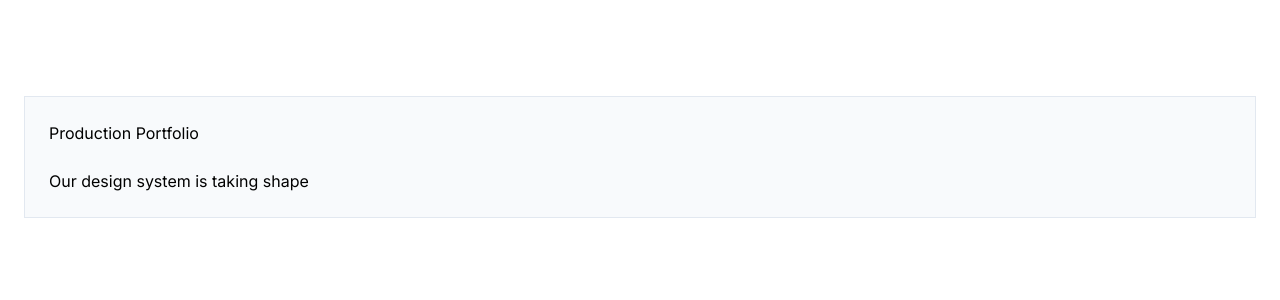
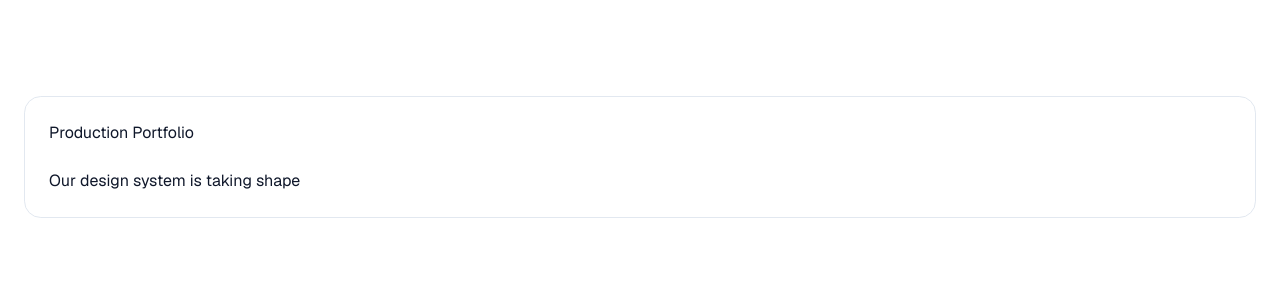
Before and after one commit to MMALLIKARJUN2312/Portfolio_Website, a Next.js app in the folder apps/web/: page / in a window 1280 px wide. Shown: the top 300 px of the page. Built offline with nearby package versions, Linux system fonts and the light colour scheme.

Commit message:
refactor(styles): align semantic design tokens with shadcn conventions

```diff
--- a/apps/web/components/ui/Surface.tsx
+++ b/apps/web/components/ui/Surface.tsx
@@ -7,8 +7,8 @@ const surfaceVariants = cva(
   {
     variants : {
       variant : {
-        default: "bg-(--color-surface) border-(--color-border)",
-        elevated: "bg-(--color-surface-elevated) shadow-lg",
+        default: "bg-(--card) border-(--border)",
+        elevated: "bg-(--popover) shadow-lg",
         ghost: "border-transparent bg-transparent",
       },
       padding : {
--- a/apps/web/styles/tokens/colors.css
+++ b/apps/web/styles/tokens/colors.css
@@ -1,34 +1,47 @@
 :root {
-  /* Backgrounds */
-  --color-background: #ffffff;
-  --color-surface: #f8fafc;
-  --color-surface-elevated: #ffffff;
+  /*
+   * Brand Palette
+   */
+  --brand-50: #eff6ff;
+  --brand-100: #dbeafe;
+  --brand-200: #bfdbfe;
+  --brand-300: #93c5fd;
+  --brand-400: #60a5fa;
+  --brand-500: #3b82f6;
+  --brand-600: #2563eb;
+  --brand-700: #1d4ed8;
+  --brand-800: #1e40af;
+  --brand-900: #1e3a8a;
 
-  /* Foreground */
-  --color-foreground: #0f172a;
-  --color-foreground-muted: #475569;
+  /*
+   * Semantic Tokens
+   */
+  --background: #ffffff;
+  --foreground: #0f172a;
 
-  /* Brand */
-  --color-primary: #2563eb;
-  --color-primary-foreground: #ffffff;
+  --card: #ffffff;
+  --card-foreground: var(--foreground);
 
-  /* Secondary */
-  --color-secondary: #e2e8f0;
-  --color-secondary-foreground: #0f172a;
+  --popover: #ffffff;
+  --popover-foreground: var(--foreground);
 
-  /* Accent */
-  --color-accent: #7c3aed;
-  --color-accent-foreground: #ffffff;
+  --primary: var(--brand-600);
+  --primary-foreground: #ffffff;
 
-  /* Border */
-  --color-border: #e2e8f0;
+  --secondary: #e2e8f0;
+  --secondary-foreground: var(--foreground);
 
-  /* Feedback */
-  --color-success: #16a34a;
-  --color-warning: #d97706;
-  --color-danger: #dc2626;
-  --color-info: #0284c7;
+  --accent: #7c3aed;
+  --accent-foreground: #ffffff;
 
-  /* Focus */
-  --color-ring: #2563eb;
+  --muted: #f8fafc;
+  --muted-foreground: #475569;
+
+  --border: #e2e8f0;
+  --ring: var(--brand-600);
+
+  --success: #16a34a;
+  --warning: #d97706;
+  --destructive: #dc2626;
+  --info: #0284c7;
 }
--- a/apps/web/styles/tokens/radius.css
+++ b/apps/web/styles/tokens/radius.css
@@ -1,7 +1,3 @@
 :root {
-  --radius-sm: 0.25rem;
-  --radius-md: 0.5rem;
-  --radius-lg: 0.75rem;
-  --radius-xl: 1rem;
-  --radius-full: 9999px;
+  --radius: 0.75rem;
 }
--- a/apps/web/styles/tokens/typography.css
+++ b/apps/web/styles/tokens/typography.css
@@ -1,10 +1,7 @@
 :root {
   /* Font Families */
-  --font-family-sans: Inter, ui-sans-serif, system-ui, sans-serif;
-  --font-family-mono: "JetBrains Mono", ui-monospace,monospace;
-
-  --font-body: var(--font-family-sans);
-  --font-display: var(--font-family-display);
+  --font-sans: var(--font-family-sans);
+  --font-heading: var(--font-family-display);
   --font-mono: "JetBrains Mono", ui-monospace, monospace;
 
   /* Font Weights */
```
